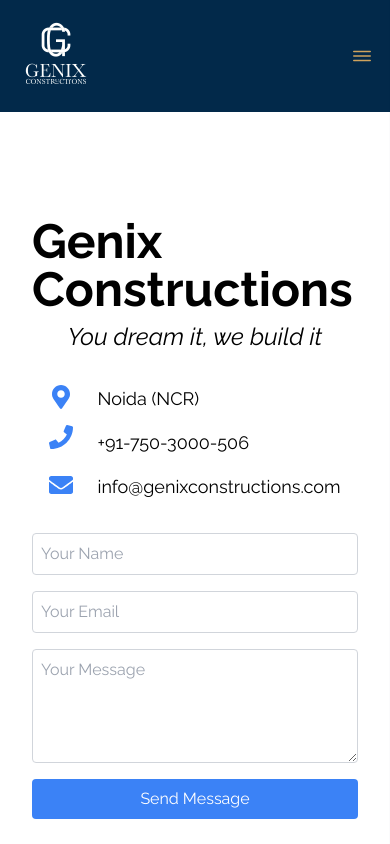
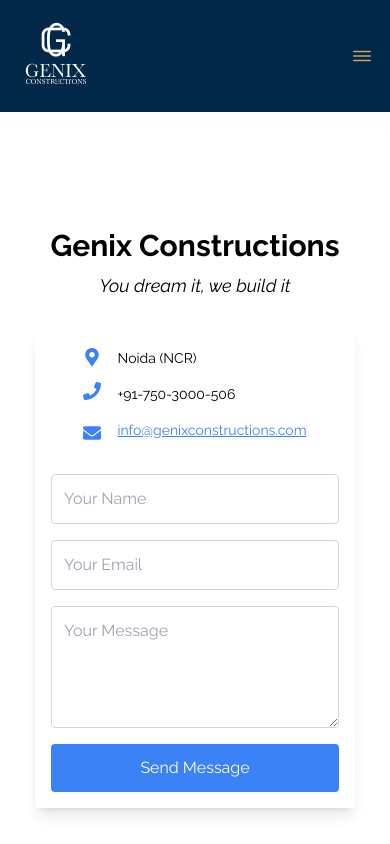
Before and after one commit to genixwebsite/genixConstructions, a React (Vite) app: page /contactus in a window 390 px wide. Shown: the top 844 px of the page. Built offline with nearby package versions, Linux system fonts and the light colour scheme.

Commit message:
done done

```diff
--- a/src/components/Fourth.jsx
+++ b/src/components/Fourth.jsx
@@ -24,10 +24,10 @@
               <div className="text-lg md:text-2xl font-semibold text-white mt-12 md:mt-20 text-center transition-opacity duration-500 delay-500 group-hover:opacity-0 group-hover:delay-0">
                 Residential & Commercial buildings
               </div>
-              <div className="text-sm md:text-md text-white font-semibold mt-2 md:mt-4 p-4 text-center opacity-0 group-hover:opacity-100 delay-300">
+              <div className="text-xs md:text-md text-white font-semibold mt-2 md:p-4 text-center opacity-0 group-hover:opacity-100 group-hover:delay-300 group-hover:group-focus:delay-300">
                 Our firm has demonstrated its ability to work with our clients
                 in all situations and conditions. It is our goal to ensure that
-                all of our clients' requirements are met or exceeded.
+                all of our clients&apos; requirements are met or exceeded.
               </div>
             </div>
           </div>
@@ -36,7 +36,7 @@
               <div className="text-lg md:text-2xl font-semibold text-white mt-12 md:mt-20 text-center transition-opacity duration-500 delay-500 group-hover:opacity-0 group-hover:delay-0">
                 Industrial Projects
               </div>
-              <div className="text-sm md:text-md text-white font-semibold mt-2 p-4 text-center opacity-0 group-hover:opacity-100 group-hover:delay-300 group-hover:group-focus:delay-300">
+              <div className="text-xs md:text-md text-white font-semibold mt-2 p-2 md:p-4 text-center opacity-0 group-hover:opacity-100 group-hover:delay-300 group-hover:group-focus:delay-300">
                 GENIX Construction puts our owners requirements first when
                 assessing and proceeding. Whether scheduled during plant
                 shutdown, or performed within facilities.
@@ -48,7 +48,7 @@
               <div className="text-lg md:text-2xl font-semibold text-white mt-12 md:mt-20 text-center transition-opacity duration-500 delay-500 group-hover:opacity-0 group-hover:delay-0">
                 Interior Fit-Outs of Offices & Residences
               </div>
-              <div className="text-sm md:text-md text-white font-semibold mt-2  text-center opacity-0 group-hover:opacity-100 group-hover:delay-300 group-hover:group-focus:delay-300">
+              <div className="text-xs md:text-md text-white font-semibold mt-2  text-center opacity-0 group-hover:opacity-100 group-hover:delay-300 group-hover:group-focus:delay-300">
                 GENIX executes the Interior Fit-Out Works of house and workplace
                 with the greatest solutions. The Interior Fit-Out services
                 include floor installation, ceilings, couplings, and furnishings
@@ -61,7 +61,7 @@
               <div className="text-lg md:text-2xl font-semibold text-white mt-12 md:mt-20 text-center transition-opacity duration-500 delay-500 group-hover:opacity-0 group-hover:delay-0">
                 Floor Epoxy & Waterproofing
               </div>
-              <div className="text-sm md:text-md text-white font-semibold mt-2 md:mt-4 p-4 text-center opacity-0 group-hover:opacity-100 group-hover:delay-300 group-hover:group-focus:delay-300">
+              <div className="text-xs md:text-md text-white font-semibold mt-2 md:mt-4 p-4 text-center opacity-0 group-hover:opacity-100 group-hover:delay-300 group-hover:group-focus:delay-300">
                 Genix provide complete solution of Epoxy flooring works for
                 Industrial, Commercial, Antibacterial epoxy of Pidilite,
                 FlowCrete, DenCoat and Sika.
@@ -73,7 +73,7 @@
               <div className="text-lg md:text-2xl font-semibold text-white mt-12 md:mt-20 text-center transition-opacity duration-500 delay-500 group-hover:opacity-0 group-hover:delay-0">
                 Luxury Tensile Camps
               </div>
-              <div className="text-sm md:text-md text-white font-semibold mt-2 p-4 text-center opacity-0 group-hover:opacity-100 group-hover:delay-300 group-hover:group-focus:delay-300">
+              <div className="text-xs md:text-md text-white font-semibold mt-2 p-2 md:p-4 text-center opacity-0 group-hover:opacity-100 group-hover:delay-300 group-hover:group-focus:delay-300">
                 GENIX provide the Design and build solution of luxury tented
                 camps. Rakesh has successfully completed design and installation
                 of two tensile tented camps in Rajasthan, India.
--- a/src/pages/ContactUs.jsx
+++ b/src/pages/ContactUs.jsx
@@ -37,29 +37,36 @@
   return (
     <div>
       <div className="flex flex-col items-center justify-center min-h-screen p-8 mt-24 bg-white">
-        <h1 data-aos="zoom-in" className="text-5xl font-bold mb-2">
+        <h1 data-aos="zoom-in" className="text-3xl md:text-5xl font-bold mb-2">
           Genix Constructions
         </h1>
-        <p data-aos="zoom-in" className="text-2xl italic mb-8">
+        <p data-aos="zoom-in" className="text-lg md:text-2xl italic mb-8">
           You dream it, we build it
         </p>
 
-        <div className="w-full max-w-md">
+        <div className="w-full max-w-xs sm:max-w-sm md:max-w-md mx-auto p-4 md:p-8 bg-white shadow-lg rounded">
           {/* Contact Info */}
           <div className="flex items-start mb-8">
             {/* Icon Column */}
-            <div className="flex flex-col items-center mr-6">
-              <FaMapMarkerAlt className="text-blue-500 text-2xl mb-4" />
-              <FaPhone className="text-blue-500 text-2xl mb-6" />
-              <FaEnvelope className="text-blue-500 text-2xl" />
+            <div className="flex flex-col items-center mr-4 md:mr-6">
+              <FaMapMarkerAlt className="text-blue-500 text-lg md:text-2xl mb-4" />
+              <FaPhone className="text-blue-500 text-lg md:text-2xl mb-6" />
+              <FaEnvelope className="text-blue-500 text-lg md:text-2xl" />
             </div>
 
             {/* Description Column */}
             <div className="flex flex-col">
-              <p className="text-lg mb-4">Noida (NCR)</p>
-              <p className="text-lg mb-4">+91-750-3000-506</p>
-              <p className="text-lg">
-                <a href="mailto:info@genixconstructions.com">
+              <p className="text-sm sm:text-base md:text-lg mb-4">
+                Noida (NCR)
+              </p>
+              <p className="text-sm sm:text-base md:text-lg mb-4">
+                +91-750-3000-506
+              </p>
+              <p className="text-sm sm:text-base md:text-lg">
+                <a
+                  href="mailto:info@genixconstructions.com"
+                  className="text-blue-500 underline"
+                >
                   info@genixconstructions.com
                 </a>
               </p>
@@ -67,31 +74,35 @@
           </div>
 
           {/* Mail to Section */}
-          <form ref={formRef} onSubmit={sendEmail} className="flex flex-col gap-4">
+          <form
+            ref={formRef}
+            onSubmit={sendEmail}
+            className="flex flex-col gap-4"
+          >
             <input
               type="text"
               name="user_name"
               placeholder="Your Name"
               required
-              className="p-2 border border-gray-300 rounded"
+              className="w-full p-3 border border-gray-300 rounded focus:outline-none focus:ring focus:ring-blue-500"
             />
             <input
               type="email"
               name="user_email"
               placeholder="Your Email"
               required
-              className="p-2 border border-gray-300 rounded"
+              className="w-full p-3 border border-gray-300 rounded focus:outline-none focus:ring focus:ring-blue-500"
             />
             <textarea
               name="message"
               placeholder="Your Message"
               rows="4"
               required
-              className="p-2 border border-gray-300 rounded"
+              className="w-full p-3 border border-gray-300 rounded focus:outline-none focus:ring focus:ring-blue-500"
             ></textarea>
             <button
               type="submit"
-              className="bg-blue-500 text-white p-2 rounded hover:bg-blue-600"
+              className="w-full bg-blue-500 text-white p-3 rounded hover:bg-blue-600 transition duration-300"
             >
               Send Message
             </button>
```
